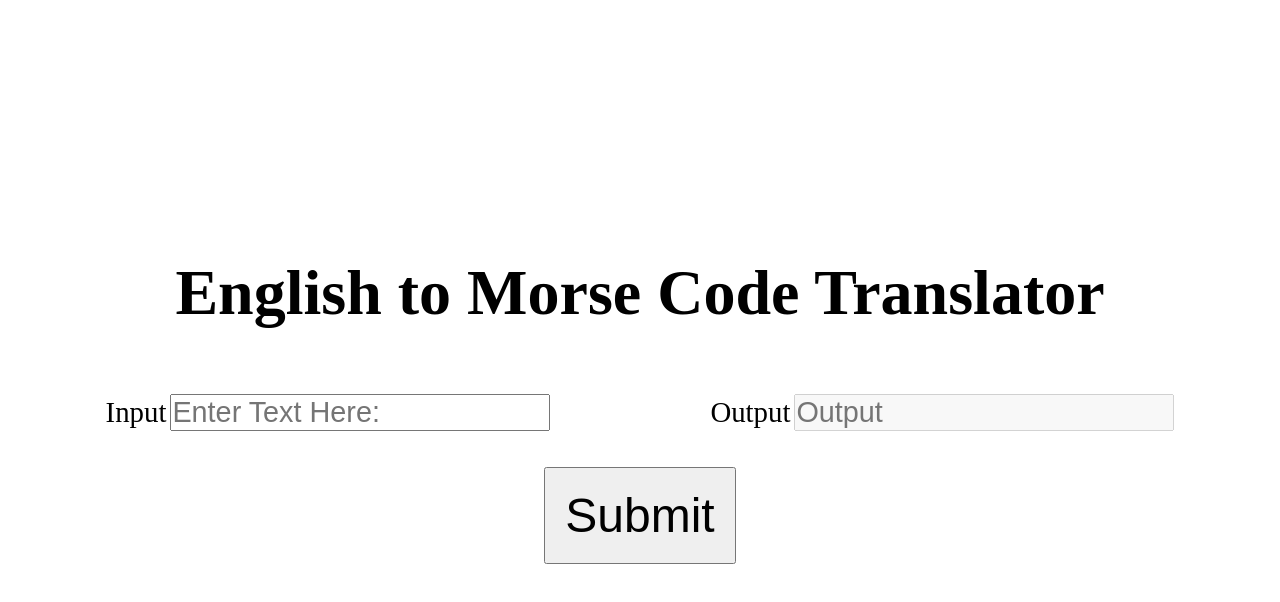
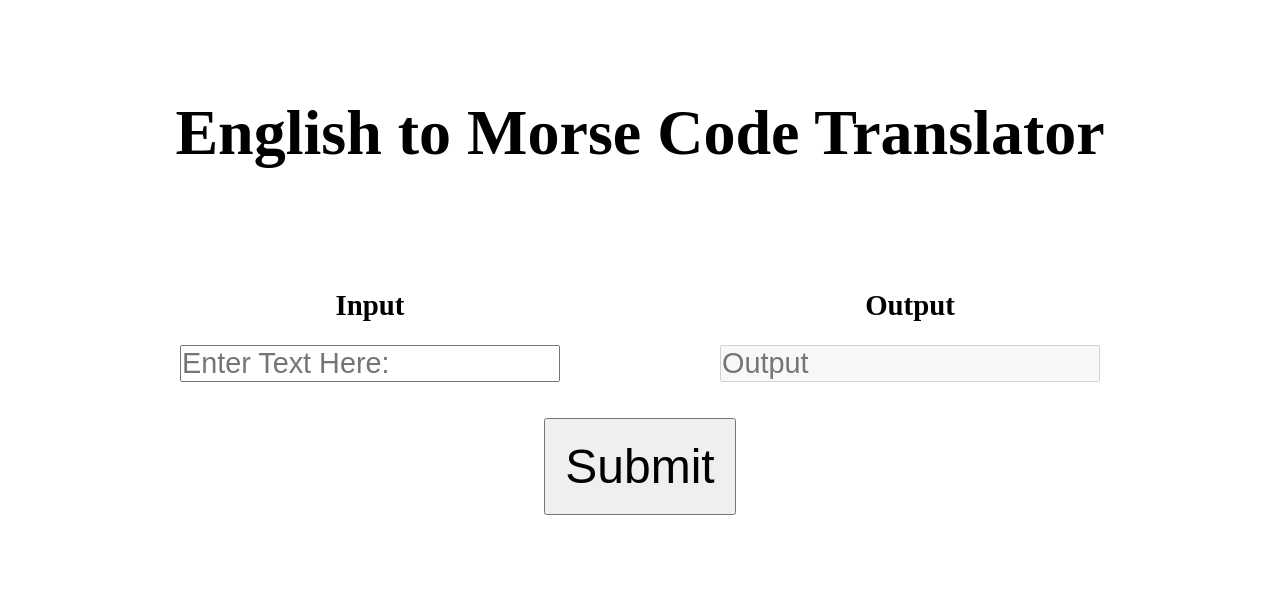
Before and after one commit to khalidhersi/Morse-code-translator, a website: page index.html in a window 1280 px wide. Drawn offline with Linux system fonts and the light colour scheme.

Commit message:
scss edited & complied

```diff
--- a/assets/_main.scss
+++ b/assets/_main.scss
@@ -10,16 +10,19 @@
     justify-content: center;
     align-items: center;
     position: relative;
-    top: 8em;
+    top: 2em;
 
     .main__title {
-        margin: 4em 0 2em 0;
+        margin: 2em 0 3em 0;
         font-size: 2em;
     }
 
     .main__form {
         display: flex;
-
+        h2 {
+            text-align: center;
+            padding: 0.8em;
+        }
         .main__input {
             margin-right: 5em;
 
--- a/index.html
+++ b/index.html
@@ -14,11 +14,11 @@
         </div>
         <div class="main__form">
             <div class="main__input">
-                <label for="input" class="input">Input</label>
+                <h2 class="input">Input</h2>
                 <input type="text" id="input" class="input" placeholder="Enter Text Here:">
             </div>
             <div class="main__output" >
-                <label for="output" class="output">Output</label>
+                <h2 class="output">Output</h2>
                 <input type="text" id="output" class="output" placeholder="Output" disabled>
             </div>
         </div>
```
Also changed, not shown: styles.css.
